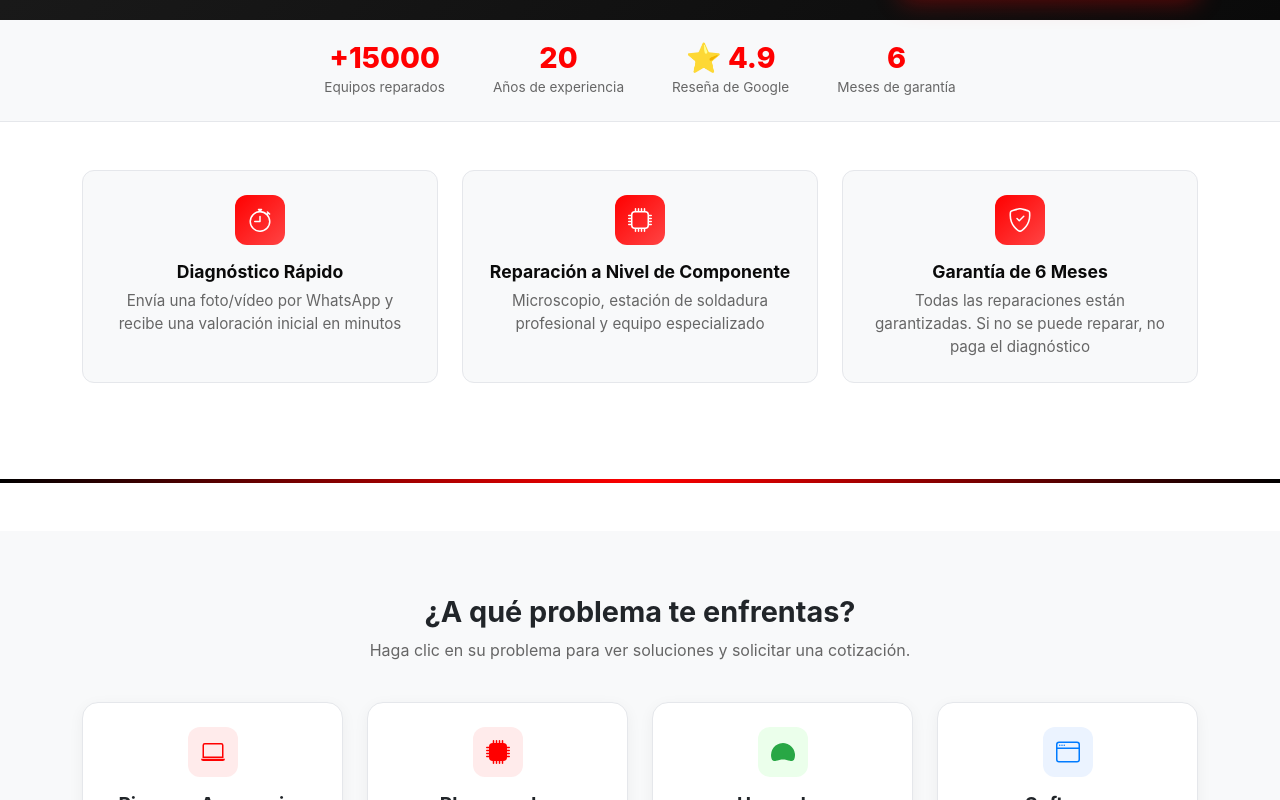
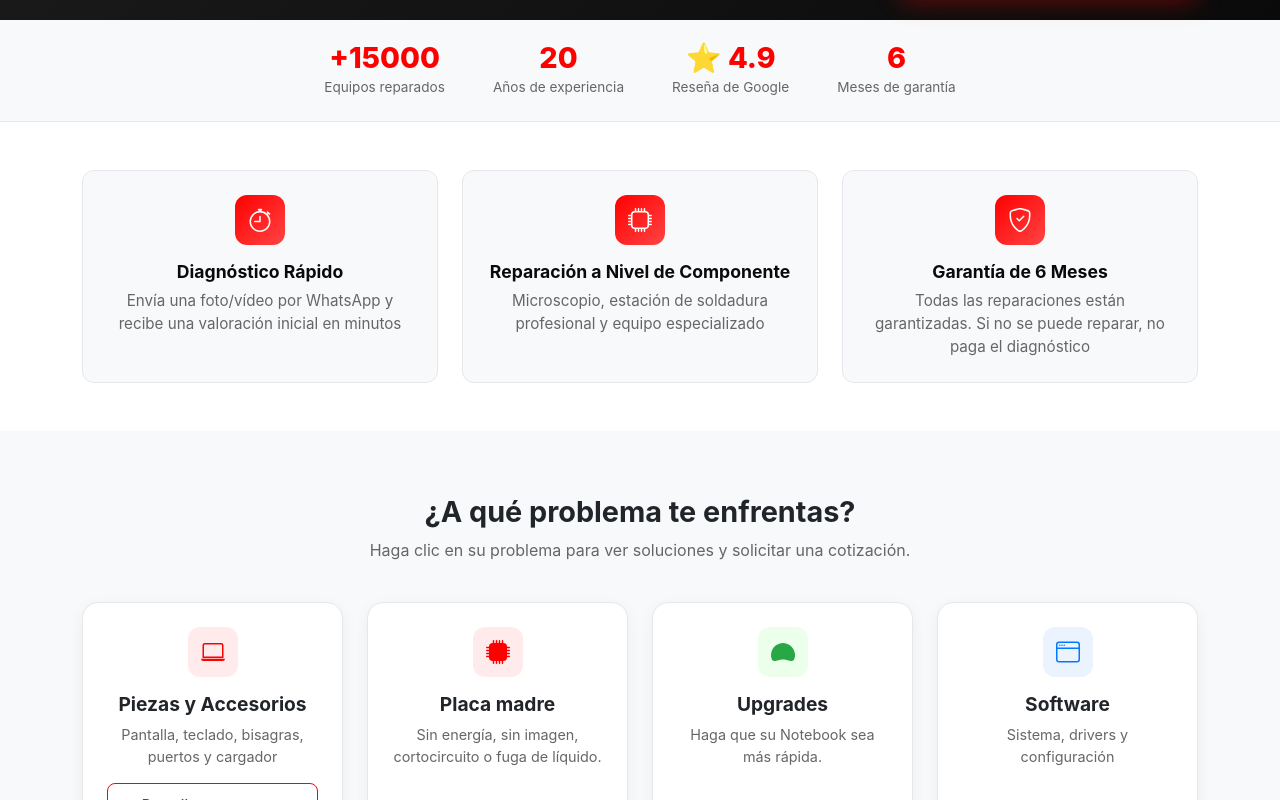
Before and after one commit to FrancoMED/BIOSTEC, a React (Create React App) app in the folder client/: page / in a window 1280 px wide. Shown: the part 700-1500 px from the top of the page. Built offline with nearby package versions, Linux system fonts and the light colour scheme.

Commit message:
delete div separation

```diff
--- a/client/src/components/Cards/Cards.jsx
+++ b/client/src/components/Cards/Cards.jsx
@@ -3,8 +3,7 @@ import styles from './Cards.module.css';
 
 const Cards = () => {
 	return (
-		<div>
-			<section class={styles.features_section}>
+		<div class={styles.features_section}>
 			<div class="container">
 				<div class={styles.features_grid}>
 					<div class={styles.feature_card}>
@@ -22,8 +21,8 @@ const Cards = () => {
 						</div>
 						<h4>Diagnóstico Rápido</h4>
 						<p>
-								Envía una foto/vídeo por WhatsApp y recibe una valoración
-								inicial en minutos
+							Envía una foto/vídeo por WhatsApp y recibe una valoración inicial
+							en minutos
 						</p>
 					</div>
 					<div class={styles.feature_card}>
@@ -59,14 +58,12 @@ const Cards = () => {
 						</div>
 						<h4>Garantía de 6 Meses</h4>
 						<p>
-								Todas las reparaciones están garantizadas. Si no se puede
-								reparar, no paga el diagnóstico
+							Todas las reparaciones están garantizadas. Si no se puede reparar,
+							no paga el diagnóstico
 						</p>
 					</div>
 				</div>
 			</div>
-			</section>
-			<div class={styles.section_divider}></div>
 		</div>
 	);
 };
--- a/client/src/components/Cards/Cards.module.css
+++ b/client/src/components/Cards/Cards.module.css
@@ -41,10 +41,3 @@
 	color: #666;
 	margin: 0;
 }
-
-.section_divider {
-	height: 4px;
-	background: linear-gradient(90deg, #000000, #ff0000, #000000);
-	margin: 3rem 0;
-	position: relative;
-}
```
Lines whose indentation alone changed are shown as unchanged.
